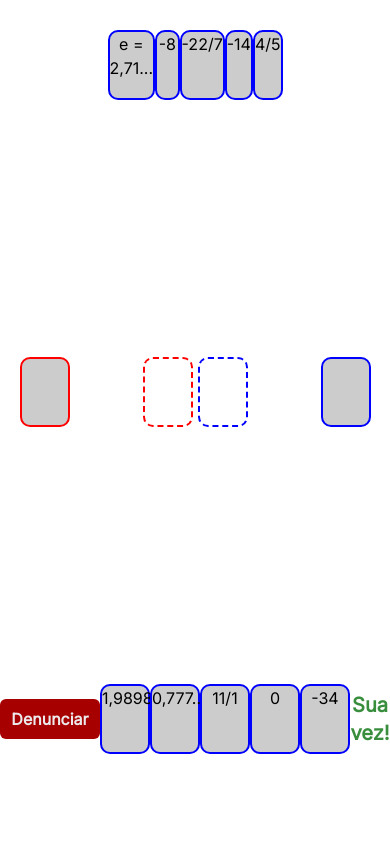
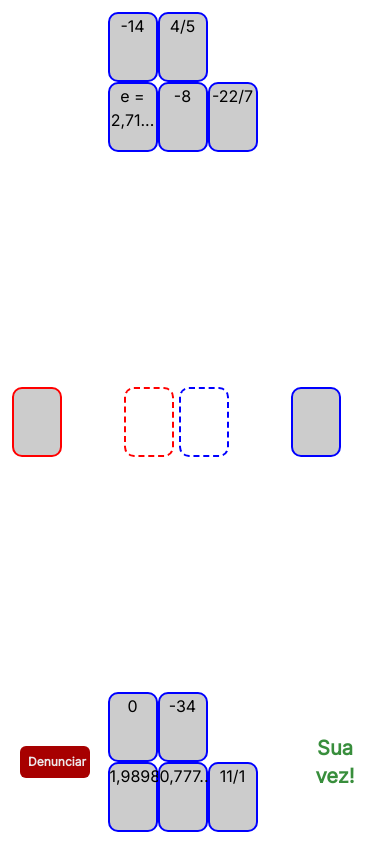
Before and after one commit to viniirbr/jogo-dos-numeros-reais, a React (Vite) app: page / in a window 390 px wide. Both pictures are taken after a click on the button "Iniciar". Built offline with nearby package versions, Linux system fonts and the light colour scheme.

Commit message:
Cards layout for mobile

```diff
--- a/src/components/Button/index.tsx
+++ b/src/components/Button/index.tsx
@@ -12,7 +12,7 @@ export function Button({ onClick, children, type = 'normal' }: ButtonProps) {
         <button
             onClick={onClick}
             className={`${type === 'normal' ? 'bg-normal-900' : 'bg-report-900'}
-            rounded-md p-2 min-w-[100px] font-sans text-text font-bold
+            w-full rounded-md p-2 font-sans text-text font-bold text-xs
             ${type === 'normal' ? 'hover:bg-normal-500' : 'hover:bg-report-500'}
             ${type === 'normal' ? 'active:bg-normal-100' : 'active:bg-report-100'}
             transition-color duration-500`}
--- a/src/components/Game/index.tsx
+++ b/src/components/Game/index.tsx
@@ -85,9 +85,13 @@ export function Game() {
 
   function report() {
 
+    if (numberPut.length === 0) {
+      setReportTitle('Você não pode denunciar agora.');
+      setReportText('')
+    } else {
       if (sentencesPut[0].numbers.includes(numberPut[0] as string)) { //verifica se a carta colocada está correta
         setReportTitle('Denúncia Rejeitada!');
-      setReportText(`O jogador ${playerTurn===1?'1':'2'} deverá recolher todas as cartas da mesa.`)
+        setReportText(`O jogador ${playerTurn === 1 ? '1' : '2'} deverá recolher todas as cartas da mesa.`)
         if (playerTurn === 1) {
           setPlayer1Numbers([...player1Numbers, ...numberPut]);
           setNumberPut([]);
@@ -97,7 +101,7 @@ export function Game() {
         }
       } else {
         setReportTitle('Denúncia Aceita!');
-      setReportText(`O jogador ${playerTurn===1?'2':'1'} deverá recolher todas as cartas da mesa.`);
+        setReportText(`O jogador ${playerTurn === 1 ? '2' : '1'} deverá recolher todas as cartas da mesa.`);
         if (playerTurn === 1) {
           setPlayer2Numbers([...player2Numbers, ...numberPut]);
           setNumberPut([]);
@@ -106,16 +110,20 @@ export function Game() {
           setNumberPut([]);
         }
       }
+    }
     setIsOpen(true);
   }
 
   return (
-    <div className="game">
+    <div className="flex flex-col h-[100vh] justify-between p-3">
       <Report isOpen={isOpen} setIsOpen={setIsOpen} title={reportTitle} text={reportText} />
 
+      {player2Numbers.length === 0
+        ? <h1>O jogador 2 venceu!</h1>
+        :
         <PlayerDeck playerNumbers={player2Numbers} playerTurn={playerTurn} report={report}
           changeTurn={changeTurn} hasDiggedNumber={hasDiggedNumber} onCardClicked={onCardClicked}
-        owner={2} hasDiggedSentence={hasDiggedSentence} />
+          owner={2} hasDiggedSentence={hasDiggedSentence} />}
 
       <div className="digs-container">
 
@@ -132,9 +140,13 @@ export function Game() {
         <Card type="number" onCardClicked={onCardClicked} />
       </div>
 
+      {player1Numbers.length === 0
+        ? <h1>O jogador 1 venceu!</h1>
+        :
         <PlayerDeck playerNumbers={player1Numbers} playerTurn={playerTurn} report={report}
           changeTurn={changeTurn} hasDiggedNumber={hasDiggedNumber} onCardClicked={onCardClicked}
           owner={1} hasDiggedSentence={hasDiggedSentence} />
+      }
     </div>
   )
 }
--- a/src/components/PlayerDeck/index.tsx
+++ b/src/components/PlayerDeck/index.tsx
@@ -16,17 +16,16 @@ interface PlayerDeckProps {
 export function PlayerDeck({ playerTurn, report, changeTurn, hasDiggedNumber,
     hasDiggedSentence, playerNumbers, onCardClicked, owner }: PlayerDeckProps) {
     return (
-        <div className="player-area">
-            <div>
+        <div className="flex items-center justify-between w-full px-2">
+            <div className="w-[20%]">
                 {playerTurn === owner && !hasDiggedSentence && <Button onClick={report} type='report'>Denunciar</Button>}
                 {playerTurn === owner && hasDiggedNumber && <Button onClick={changeTurn}>Passar</Button>}
-
             </div>
-            <div className="cards-deck cards-deck-player1">
+            <div className="flex flex-wrap-reverse w-[50%]">
                 {playerNumbers?.map((number, id) =>
                     <Card content={number} key={id} type='number' onCardClicked={onCardClicked} id={id} owner={owner} />)}
             </div>
-            <div>
+            <div className="w-[20%]">
                 {playerTurn === owner && <h3 className="text-green font-bold font-sans text-xl">Sua vez!</h3>}
             </div>
         </div>
```
Lines whose indentation alone changed are shown as unchanged.
